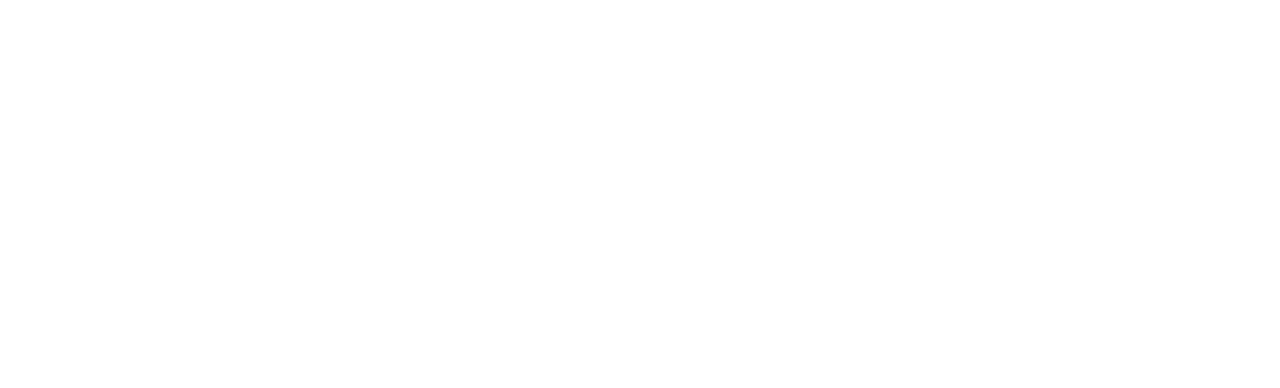
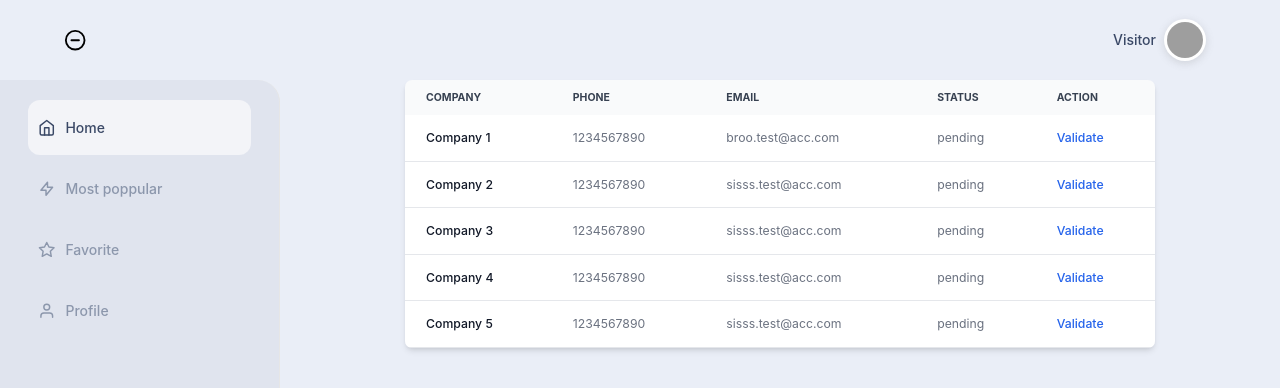
Before and after one commit to Grapeka/Intern-sniper-client, a React (Vite) app: page /validate in a window 1280 px wide. Before the commit this address had no page. Shown: the top 388 px of the page. Built offline with nearby package versions, Linux system fonts and the light colour scheme; grey boxes are pictures that could not be loaded.

Commit message:
feat: create validate table

```diff
--- a/src/App.tsx
+++ b/src/App.tsx
@@ -2,7 +2,7 @@
 import Login from "./pages/Login";
 import Signup from "./pages/Signup";
 import Profile from "./pages/Profile";
-import Sidebar from "./components/SideBar";
+import Validate from "./pages/Validate";
 import Home from "./pages/Home";
 import { Link, Route, Routes } from "react-router-dom";
 import "./App.css";
@@ -17,6 +17,7 @@
         <Route path="/login" element={<Login />} />
         <Route path="/signup" element={<Signup />} />
         <Route path="/profile" element={<Profile />} />
+        <Route path="/validate" element={<Validate />} />
       </Routes>
     </div>
   );
--- /dev/null
+++ b/src/components/ValidateTable/ValidateTable.tsx
@@ -0,0 +1,136 @@
+import React, { useState } from "react";
+import updateItemInArray from "../../utils/updateIteminArray";
+import Swal from "sweetalert2";
+
+const dummyCompany = [
+  {
+    companyName: "Company 1",
+    email: "broo.test@acc.com",
+    phoneNumber: "1234567890",
+    validateStatus: false,
+  },
+  {
+    companyName: "Company 2",
+    email: "sisss.test@acc.com",
+    phoneNumber: "1234567890",
+    validateStatus: false,
+  },
+  {
+    companyName: "Company 3",
+    email: "sisss.test@acc.com",
+    phoneNumber: "1234567890",
+    validateStatus: false,
+  },
+  {
+    companyName: "Company 4",
+    email: "sisss.test@acc.com",
+    phoneNumber: "1234567890",
+    validateStatus: false,
+  },
+  {
+    companyName: "Company 5",
+    email: "sisss.test@acc.com",
+    phoneNumber: "1234567890",
+    validateStatus: false,
+  },
+];
+
+function ValidateTable() {
+  const [companies, setCompanies] = useState(dummyCompany);
+
+  const handleValidate = (company: any) => {
+    if (company.validateStatus === false) {
+      Swal.fire({
+        title: `Validate ${company.companyName}?`,
+        text: `${company.companyName} will be able to create program on website`,
+        icon: "warning",
+        showCancelButton: true,
+        confirmButtonColor: "#8266cd",
+        cancelButtonColor: "#c9cdd6",
+        confirmButtonText: "Yes, delete it!",
+      }).then((result) => {
+        if (result.isConfirmed) {
+          let newArray = companies;
+          companies.map((item: any, index: number) => {
+            if (item === company) {
+              newArray[index] = { ...company, validateStatus: true };
+
+              // update db
+
+              // updateState ui
+              setCompanies((prev) => {
+                prev[index] = { ...company, validateStatus: true };
+                return [...prev];
+              });
+            }
+          });
+
+          // success
+          Swal.fire({
+            text: `${company.companyName} is validated`,
+            icon: "success",
+            confirmButtonColor: "#8266cd",
+            confirmButtonText: "Okay",
+          });
+        }
+      });
+    }
+  };
+
+  return (
+    <div className="w-9/12 overflow-x-auto relative shadow-md sm:rounded-lg">
+      <table className="w-full text-sm text-left text-gray-500 dark:text-gray-400">
+        <thead className="text-xs text-gray-700 uppercase bg-gray-50 dark:bg-gray-700 dark:text-gray-400">
+          <tr>
+            <th scope="col" className="py-3 px-6">
+              Company
+            </th>
+            <th scope="col" className="py-3 px-6">
+              Phone
+            </th>
+            <th scope="col" className="py-3 px-6">
+              Email
+            </th>
+            <th scope="col" className="py-3 px-6">
+              Status
+            </th>
+            <th scope="col" className="py-3 px-6">
+              Action
+            </th>
+          </tr>
+        </thead>
+        <tbody>
+          {companies.map((company) => {
+            return (
+              <tr className="bg-white border-b dark:bg-gray-800 dark:border-gray-700">
+                <th
+                  scope="row"
+                  className="py-4 px-6 font-medium text-gray-900 whitespace-nowrap dark:text-white"
+                >
+                  {company.companyName}
+                </th>
+                <td className="py-4 px-6">{company.phoneNumber}</td>
+                <td className="py-4 px-6">{company.email}</td>
+                <td className="py-4 px-6">
+                  {!company.validateStatus ? "pending" : "validated"}
+                </td>
+                <td className="py-4 px-6">
+                  <div
+                    className="font-medium text-blue-600 dark:text-blue-500 hover:underline"
+                    onClick={() => {
+                      handleValidate(company);
+                    }}
+                  >
+                    Validate
+                  </div>
+                </td>
+              </tr>
+            );
+          })}
+        </tbody>
+      </table>
+    </div>
+  );
+}
+
+export default ValidateTable;
--- /dev/null
+++ b/src/pages/Validate/index.tsx
@@ -0,0 +1,12 @@
+import React, { useState } from "react";
+import AppPage from "../../layouts/AppPage";
+import ValidateTable from "../../components/ValidateTable/ValidateTable";
+
+export default function Validate() {
+  const [user, setUser] = useState(null);
+  return (
+    <AppPage user={user}>
+      <ValidateTable />
+    </AppPage>
+  );
+}
```
